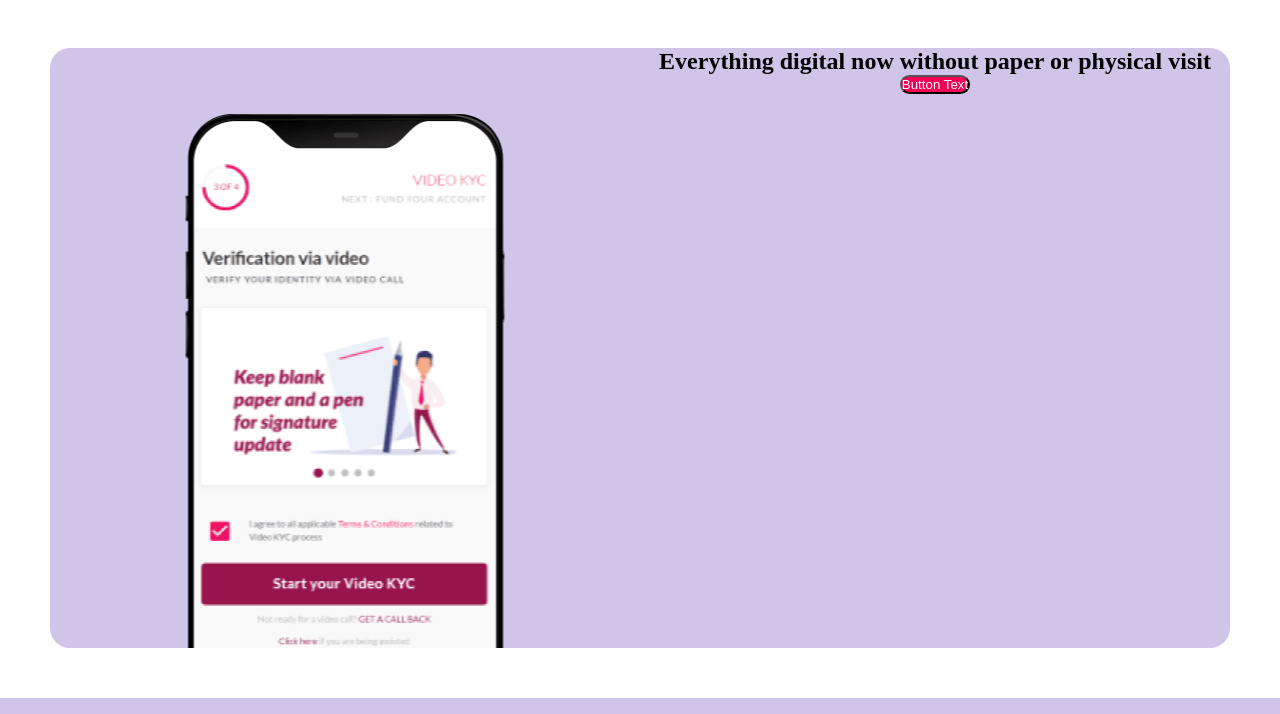
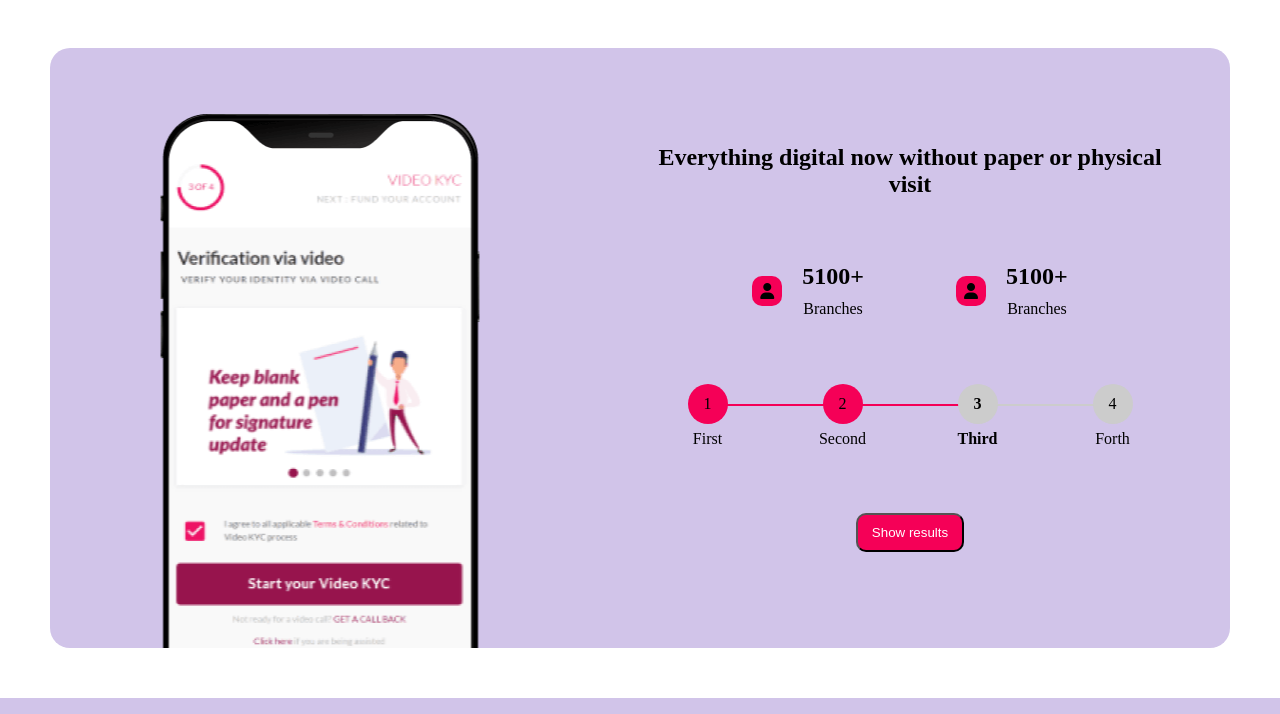
Before and after one commit to anurag472/hmtlcss, a plain HTML site: page index.html in a window 1280 px wide. Shown: the part 706-1420 px from the top of the page. Drawn offline with Linux system fonts and the light colour scheme.

Commit message:
section 2 modified

```diff
--- a/index.html
+++ b/index.html
@@ -6,6 +6,7 @@
     <title>Document</title>
     <link rel="stylesheet" href="styles.css" />
     <link rel="stylesheet" href="slider.css" />
+    <link rel="stylesheet" href="progress.css" />
     <script
       src="https://kit.fontawesome.com/2ce7dc39ba.js"
       crossorigin="anonymous"
@@ -75,11 +76,51 @@
           <img class="everything-digital" src="everything-digital.png" />
         </div>
         <div class="section2 right-section">
-          <h1>Everything digital now without paper or physical visit</h1>
-          <button
-            style="color: white; background-color: #f50057; border-radius: 10px"
-          >
-            Button Text
+          <h1>
+            Everything digital now without paper or physical visit
+          </h1>
+          <div class="branches">
+            <div class="branch-item">
+              <div class="icon">
+                <i class="fa-solid fa-user"></i>
+              </div>
+              <div>
+                <p class="card-head">5100+</p>
+                <p class="card-desc">Branches</p>
+              </div>
+            </div>
+            <div class="branch-item">
+              <div class="icon">
+                <i class="fa-solid fa-user"></i>
+              </div>
+              <div>
+                <p class="card-head">5100+</p>
+                <p class="card-desc">Branches</p>
+              </div>
+            </div>
+          </div>
+          <div class="progress">
+            <div class="stepper-wrapper">
+              <div class="stepper-item completed">
+                <div class="step-counter">1</div>
+                <div class="step-name">First</div>
+              </div>
+              <div class="stepper-item completed">
+                <div class="step-counter">2</div>
+                <div class="step-name">Second</div>
+              </div>
+              <div class="stepper-item active">
+                <div class="step-counter">3</div>
+                <div class="step-name">Third</div>
+              </div>
+              <div class="stepper-item">
+                <div class="step-counter">4</div>
+                <div class="step-name">Forth</div>
+              </div>
+            </div>
+          </div>
+          <button class="show-results-btn">
+            <p style="color: white; padding: 10px">Show results</p>
           </button>
         </div>
       </section>
--- /dev/null
+++ b/progress.css
@@ -0,0 +1,75 @@
+.stepper-wrapper {
+    margin-top: auto;
+    display: flex;
+    justify-content: space-between;
+    margin-bottom: 20px;
+  }
+  .stepper-item {
+    position: relative;
+    display: flex;
+    flex-direction: column;
+    align-items: center;
+    flex: 1;
+
+    @media (max-width: 768px) {
+      font-size: 12px;
+    }
+  }
+
+  .stepper-item::before {
+    position: absolute;
+    content: "";
+    border-bottom: 2px solid #ccc;
+    width: 100%;
+    top: 20px;
+    left: -50%;
+    z-index: 2;
+  }
+
+  .stepper-item::after {
+    position: absolute;
+    content: "";
+    border-bottom: 2px solid #ccc;
+    width: 100%;
+    top: 20px;
+    left: 50%;
+    z-index: 2;
+  }
+
+  .stepper-item .step-counter {
+    position: relative;
+    z-index: 5;
+    display: flex;
+    justify-content: center;
+    align-items: center;
+    width: 40px;
+    height: 40px;
+    border-radius: 50%;
+    background: #ccc;
+    margin-bottom: 6px;
+  }
+
+  .stepper-item.active {
+    font-weight: bold;
+  }
+
+  .stepper-item.completed .step-counter {
+    background-color: #f50057;
+  }
+
+  .stepper-item.completed::after {
+    position: absolute;
+    content: "";
+    border-bottom: 2px solid #f50057;
+    width: 100%;
+    top: 20px;
+    left: 50%;
+    z-index: 3;
+  }
+
+  .stepper-item:first-child::before {
+    content: none;
+  }
+  .stepper-item:last-child::after {
+    content: none;
+  }
--- a/styles.css
+++ b/styles.css
@@ -91,11 +91,37 @@
 
 /* section 2 */
 .main-cont2 {
+  width: auto;
+  height: auto;
   margin: 50px;
   display: flex;
   flex-direction: row;
   flex-wrap: wrap;
   border-radius: 20px;
+}
+
+.main-cont2 .right-section {
+  width: auto;
+  padding: 50px;
+  display: flex;
+  flex-direction: column;
+  justify-content: space-evenly;
+}
+
+.branches {
+  padding: 20px;
+  display: flex;
+  justify-content: space-evenly;
+  width: auto;
+}
+
+.branch-item {
+  display: flex;
+  width: auto;
+  justify-content: space-between;
+  align-items: center;
+  gap: 20px;
+
 }
 
 .everything-digital {
@@ -109,6 +135,12 @@
   height: auto;
 }
 
+.show-results-btn {
+  align-self: center;
+  width: 20%;
+  background-color: #f50057;
+  border-radius: 10px;
+}
 .section2 {
   flex: 1;
   min-width: 300px;
@@ -117,6 +149,11 @@
   height: 600px;
   width: 50%;
 }
+.left-section, .right-section {
+  align-self: center;
+  justify-self: center;
+  min-height: 300px;
+}
 
 @media (max-width: 768px) {
   .main-cont2 {
@@ -124,12 +161,6 @@
   }
   .section2 {
     height: auto;
-  }
-
-  .left-section, .right-section {
-    align-self: center;
-    justify-self: center;
-    min-height: 300px;
   }
 }
 
```
